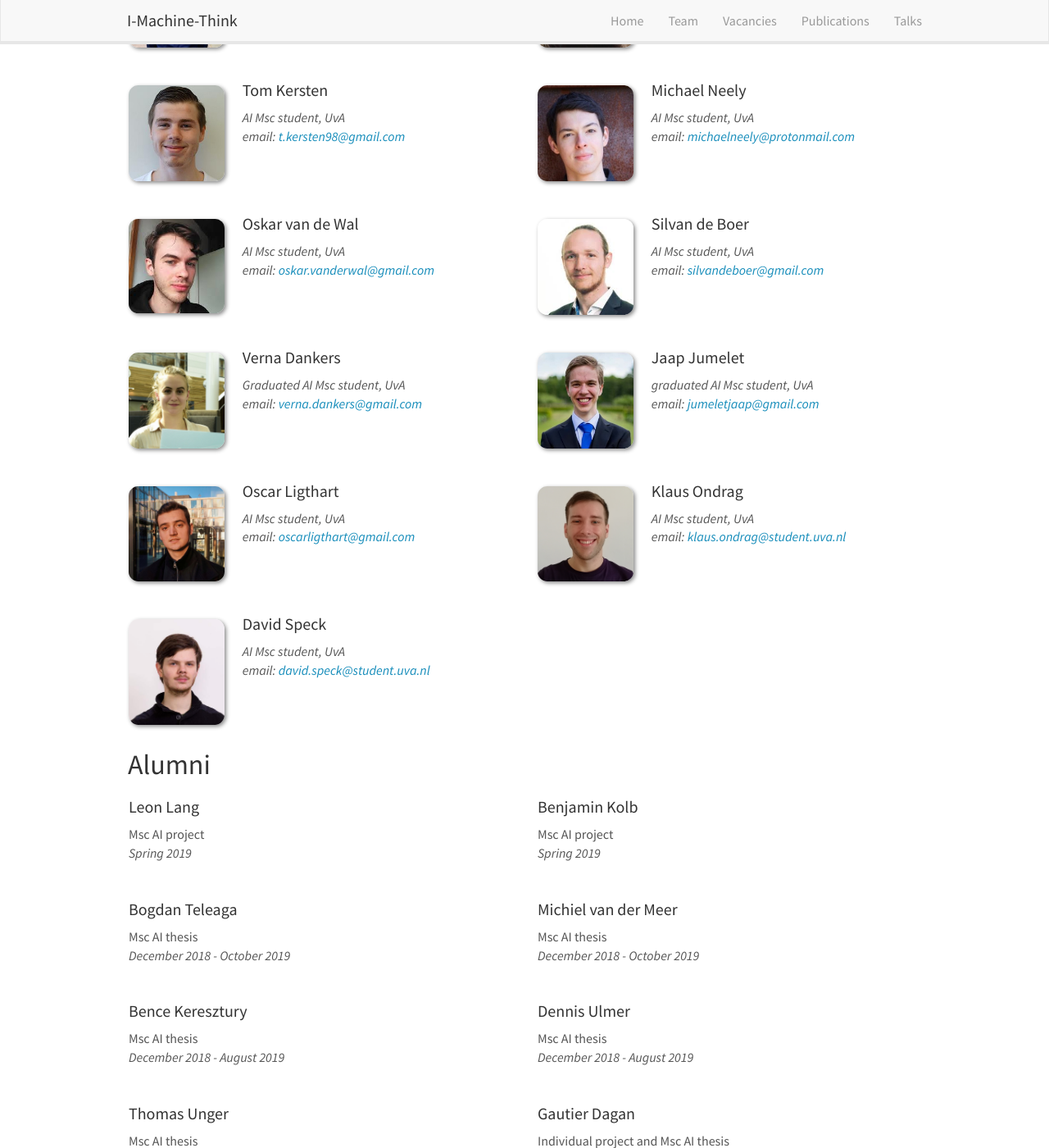
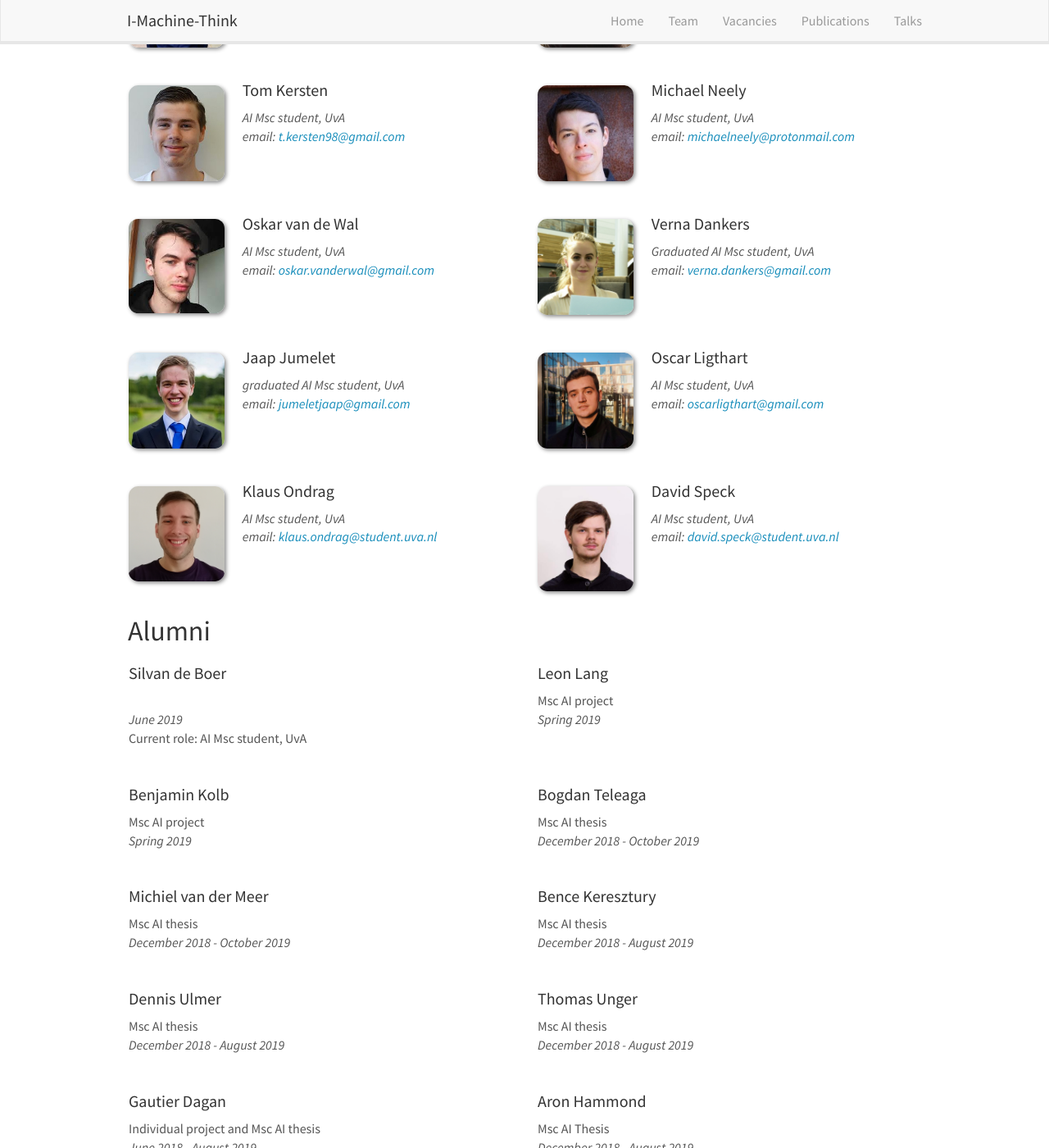
Before and after one commit to i-machine-think/i-machine-think.github.io, a Jekyll site: the page built from _pages/team.md, in a window 1280 px wide and 1400 px high, scrolled down 859 px. Shown: the whole window at 82% size. Built offline with Jekyll 4.4.1, drawn with Linux system fonts in a browser that asks for light colours; nearby versions of some CDN libraries.

Commit message:
Move Silvan from students to alumni

```diff
--- a/_data/alumni_members.yml
+++ b/_data/alumni_members.yml
@@ -1,3 +1,8 @@
+ - name: Silvan de Boer
+   photo: Sdeboer.jpeg
+   info: AI Msc student, UvA
+   duration: June 2019
+
  - name: Leon Lang
    photo: LLang.jpg
    role: Msc AI project
--- a/_data/students.yml
+++ b/_data/students.yml
@@ -33,11 +33,6 @@
   info: AI Msc student, UvA
   email: oskar.vanderwal@gmail.com
 
-- name: Silvan de Boer
-  photo: Sdeboer.jpeg
-  info: AI Msc student, UvA
-  email: silvandeboer@gmail.com
-
 - name: Verna Dankers
   photo: VDankers.jpeg
   info: Graduated AI Msc student, UvA
```
